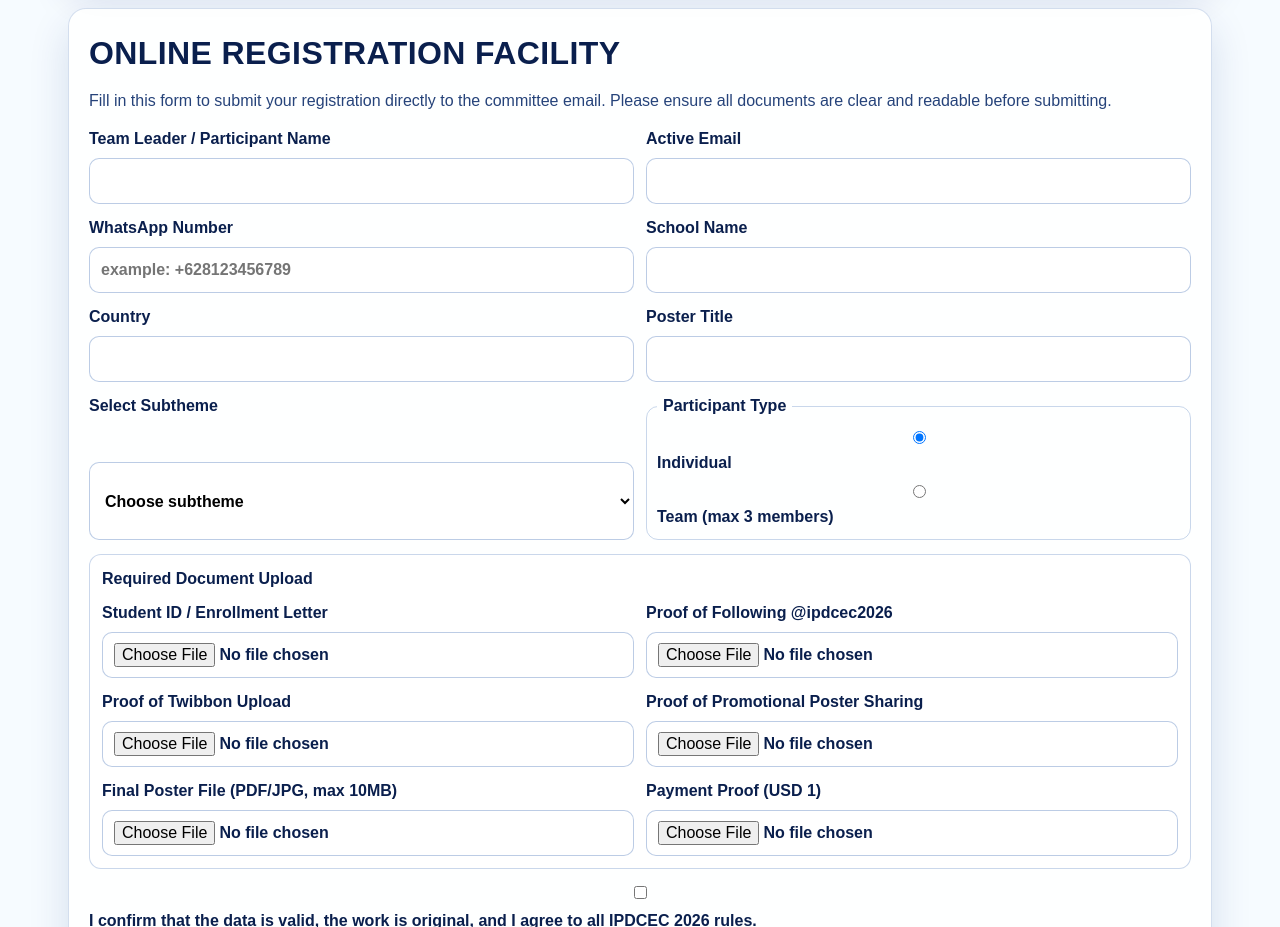
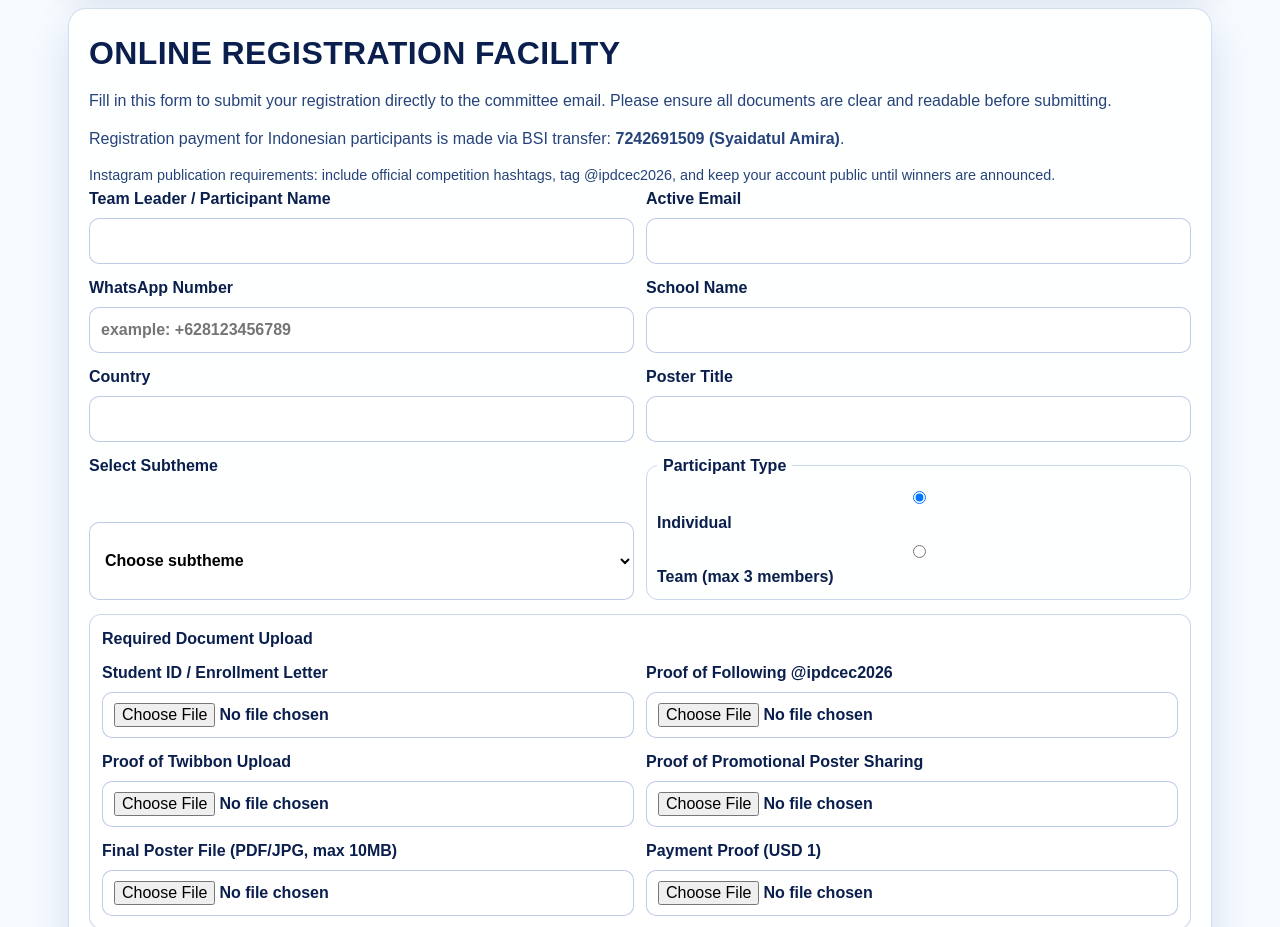
Before and after one commit to nasrulza-droid/poster-ipdcec, a plain HTML site: page index-en.html in a window 1280 px wide. Shown: the part 2200-3127 px from the top of the page. Drawn offline with Linux system fonts and the light colour scheme.

Commit message:
Add payment and Instagram publication details from guidebook

```diff
--- a/index-en.html
+++ b/index-en.html
@@ -155,6 +155,12 @@
         <p class="registration-note">
           Fill in this form to submit your registration directly to the committee email.
           Please ensure all documents are clear and readable before submitting.
+        </p>
+        <p class="registration-note">
+          Registration payment for Indonesian participants is made via BSI transfer: <strong>7242691509 (Syaidatul Amira)</strong>.
+        </p>
+        <p class="small-note">
+          Instagram publication requirements: include official competition hashtags, tag @ipdcec2026, and keep your account public until winners are announced.
         </p>
 
         <form
```
Also changed, not shown: index.html (+6 -0 lines).
